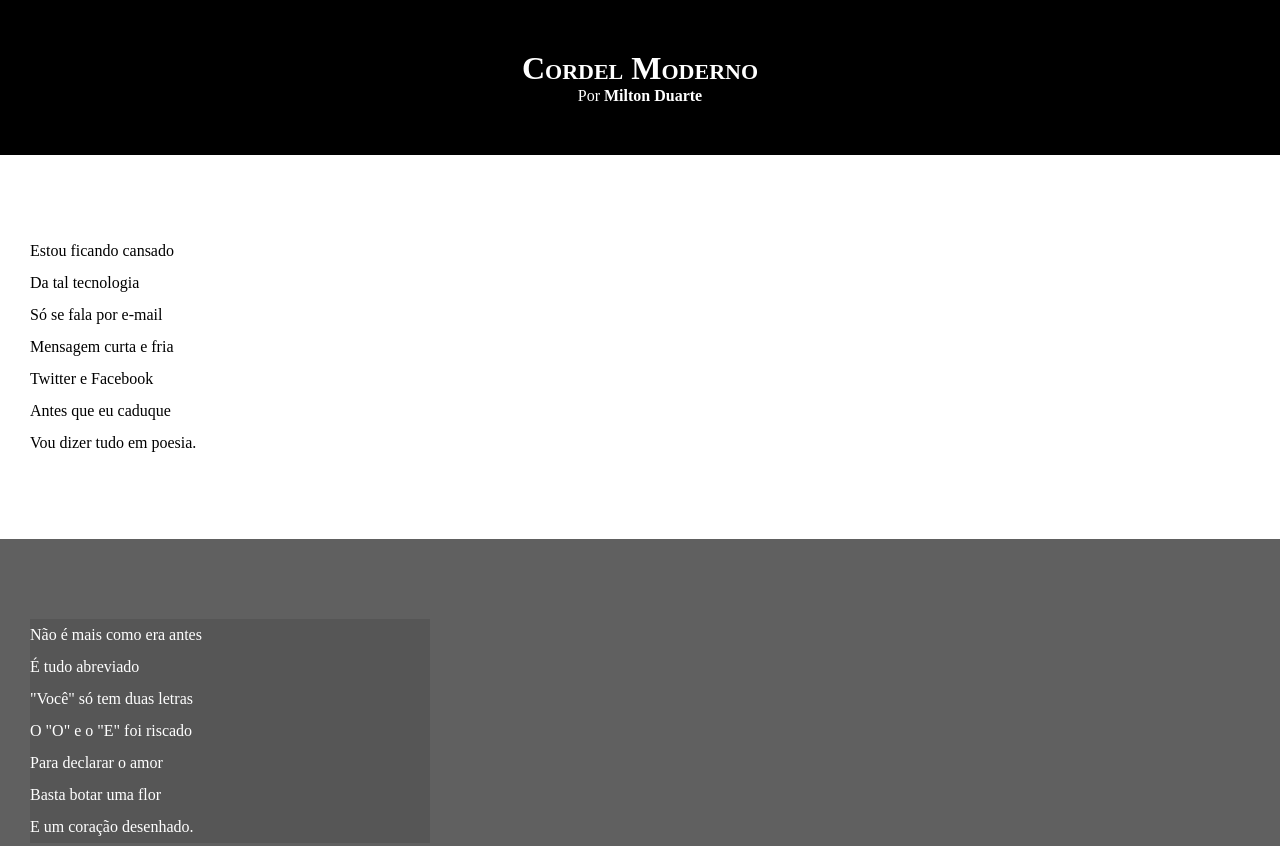
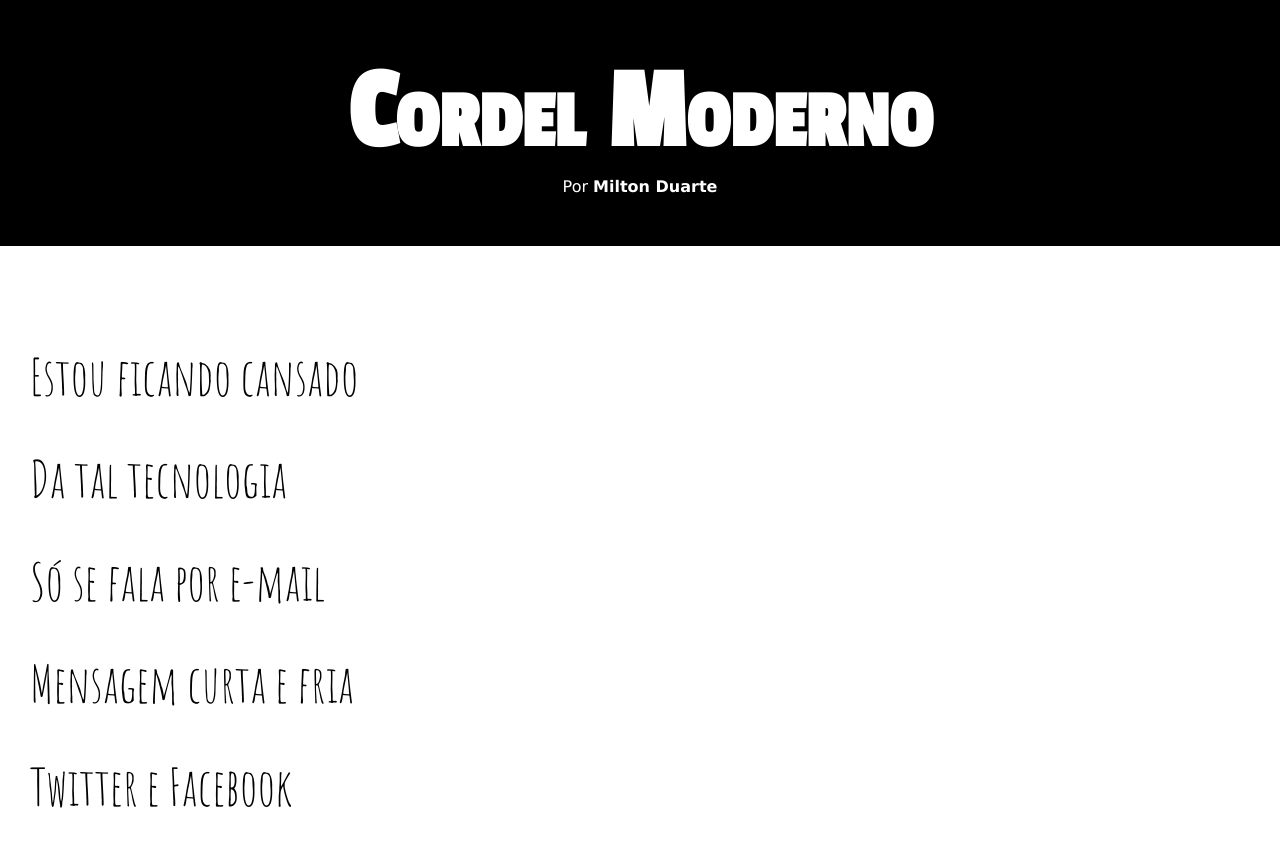
Before and after one commit to ana-carolsoares/exercicios, a plain HTML site: page desafio/desafio012/index.html in a window 1280 px wide. Shown: the top 846 px of the page. Drawn offline with Linux system fonts and the light colour scheme.

Commit message:
Update style.css

```diff
--- a/desafio/desafio012/estilo/style.css
+++ b/desafio/desafio012/estilo/style.css
@@ -1,12 +1,25 @@
 @charset "UTF-8";
+
+@import url('https://fonts.googleapis.com/css2?family=Passion+One&family=Rochester&display=swap');
+
+@import url('https://fonts.googleapis.com/css2?family=Amatic+SC&display=swap');
+
+:root{
+    --font1: Verdana, Geneva, Tahoma, sans-serif;
+    --font2: 'Passion One', cursive;
+    --font3: 'Amatic SC', cursive;
+}
 
 *{
     margin: 0px;
     padding: 0px;
+    font-size: 1em;
 }
 html, body{
     min-height: 100vh;
     background-color:darkgray ;
+    font-family: var(--font1);
+
 }
 header{
     background-color: black;
@@ -17,6 +30,9 @@ header{
 header h1{
     padding-top: 50px;
     font-variant: small-caps;
+    font-family: var(--font2);
+    font-size: 9vw;
+
 }
 header p{
     padding-bottom: 50px;
@@ -36,6 +52,8 @@ section{
     padding-bottom: 10vh;
     line-height: 2em;
     padding-left: 30px;
+    font-family: var(--font3);
+    font-size: 4.0vw;
 
 }
 .normal{
@@ -48,10 +66,10 @@ section{
 
 }
 .imagem >p{
-    width: 400px;
-    background-color: rgba(0, 0, 0, 0.11);
+    display: inline-block;
+    background-color: rgba(0, 0, 0, 0.027);
 }
-}
+
 footer{
     background-color: black;
     color: white;
```
